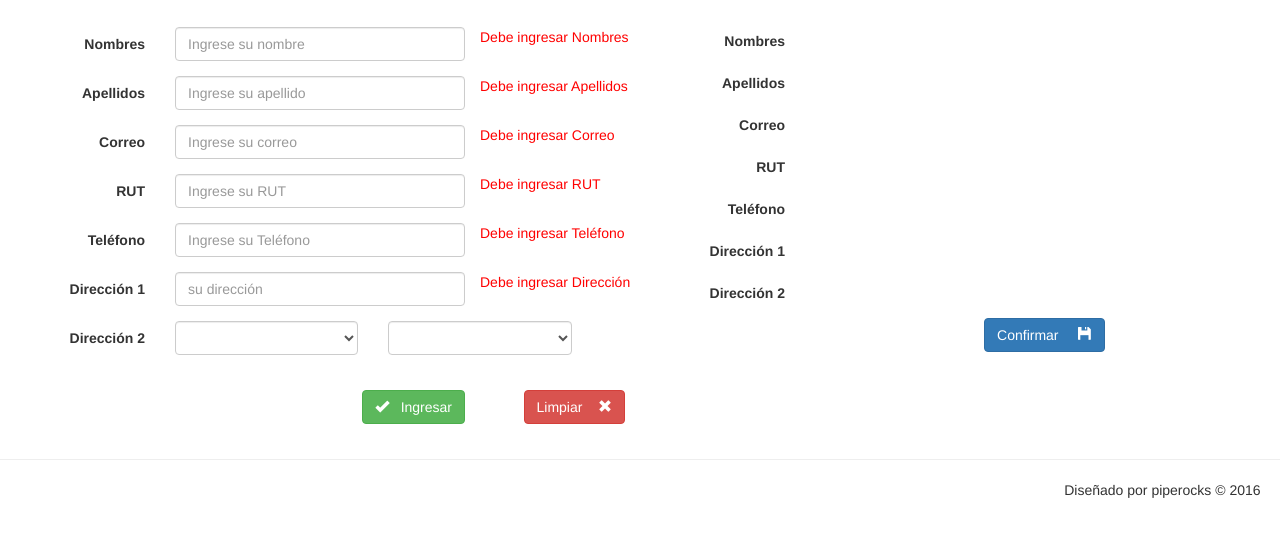
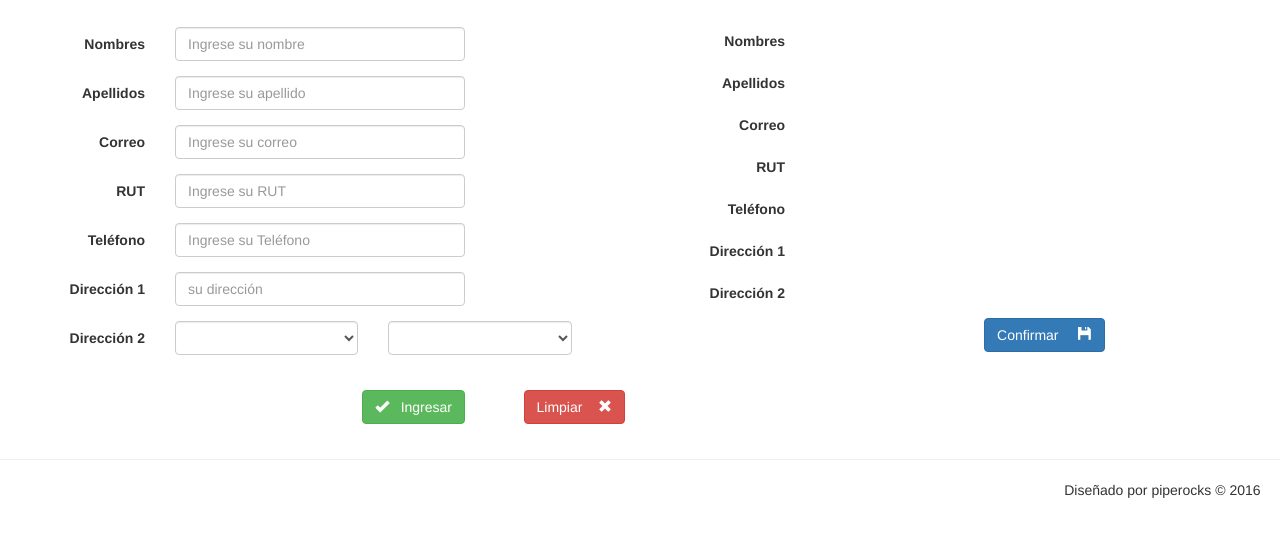
Before and after one commit to pipevators/AngularJS, a plain HTML site: page Desafio3/index.html in a window 1280 px wide. Shown: the part 228-764 px from the top of the page. Drawn offline with nearby package versions, Linux system fonts and the light colour scheme; some packages are replaced by stand-ins of ours; files that its build step writes are made by us from their sources.

Commit message:
required
Signed-off-by: Felipe Rodriguez R <felipe.rodriguez@solem.cl>

```diff
--- a/Desafio3/index.html
+++ b/Desafio3/index.html
@@ -63,9 +63,9 @@
                     <div class="form-group">
                         <label class="control-label col-sm-3">Nombres</label>
                         <div class="col-sm-6">
-                            <input type="text" name="firstName" ng-model="vCtrl.inputData.name" class="form-control" placeholder="Ingrese su nombre" required>
+                            <input type="text" name="firstName" ng-model="vCtrl.inputData.name" class="form-control" placeholder="Ingrese su nombre" required >
                         </div>
-                        <div ng-messages="dataForm.firstName.$error" style="color:red">
+                        <div ng-messages="dataForm.firstName.$error" style="color:red" ng-if='dataForm.firstName.$dirty'>
                             <div ng-message="required">Debe ingresar Nombres</div>
                         </div>
                     </div>
@@ -74,7 +74,7 @@
                         <div class="col-sm-6">
                             <input type="text" name="lastName" ng-model="vCtrl.inputData.lastName" class="form-control" id="lastName" placeholder="Ingrese su apellido" required>
                         </div>
-                        <div ng-messages="dataForm.lastName.$error" style="color:red">
+                        <div ng-messages="dataForm.lastName.$error" style="color:red" ng-if='dataForm.lastName.$dirty'>
                             <div ng-message="required">Debe ingresar Apellidos</div>
                         </div>
                     </div>
@@ -83,7 +83,7 @@
                         <div class="col-sm-6">
                             <input type="email" name="email" ng-model="vCtrl.inputData.email" class="form-control" id="email" placeholder="Ingrese su correo" required pattern="^[_a-z0-9-]+(\.[_a-z0-9-]+)*@[a-z0-9-]+(\.[a-z0-9-]+)*(\.[a-z]{2,3})$">
                         </div>
-                        <div ng-messages="dataForm.email.$error" style="color:red">
+                        <div ng-messages="dataForm.email.$error" style="color:red" ng-if='dataForm.email.$dirty'>
                             <div ng-message="required">Debe ingresar Correo</div>
                             <div ng-message="pattern">Formato correo: nombre@dominio.xxx</div>
                         </div>
@@ -93,7 +93,7 @@
                         <div class="col-sm-6">
                             <input type="text" name="rut" ng-model="vCtrl.inputData.rut" class="form-control" id="rut" placeholder="Ingrese su RUT" required pattern="\d{7,8}-[\d|kK]{1}" title="Debe ser un Rut válido. Formato: 1234567-8">
                         </div>
-                        <div ng-messages="dataForm.rut.$error" style="color:red" >
+                        <div ng-messages="dataForm.rut.$error" style="color:red" ng-if='dataForm.rut.$dirty'>
                             <div ng-message="required">Debe ingresar RUT</div>
                             <div ng-message="pattern">Formato: 1234567-8</div>
                         </div>
@@ -101,12 +101,11 @@
                     <div class="form-group">
                         <label class="control-label col-sm-3" for="phone" >Teléfono</label>
                         <div class="col-sm-6">
-                            <input type="number" name="phone" ng-minlength="8" ng-maxlength="10" ng-model="vCtrl.inputData.phone" class="form-control" id="phone" placeholder="Ingrese su Teléfono" required>
+                            <input type="number" name="phone"  ng-model="vCtrl.inputData.phone" class="form-control" id="phone" placeholder="Ingrese su Teléfono" required>
                         </div>
-                        <div ng-messages="dataForm.phone.$error" style="color:red" >
+                        <div ng-messages="dataForm.phone.$error" style="color:red" ng-if='dataForm.phone.$dirty'>
                             <div ng-message="required">Debe ingresar Teléfono</div>
-                            <div ng-message="minlength">Mínimo 8 digitos</div>
-                            <div ng-message="maxlength">Máximo 10 digitos</div>
+
                         </div>
                     </div>
                     <div class="form-group">
@@ -114,7 +113,7 @@
                         <div class="col-sm-6">
                             <input type="text" name="dir1" ng-model="vCtrl.inputData.dir1" class="form-control" id="dir1" placeholder="su dirección" required>
                         </div>
-                        <div ng-messages="dataForm.dir1.$error" style="color:red">
+                        <div ng-messages="dataForm.dir1.$error" style="color:red" ng-if='dataForm.dir1.$dirty'>
                             <div ng-message="required">Debe ingresar Dirección</div>
                         </div>
                     </div>
```
